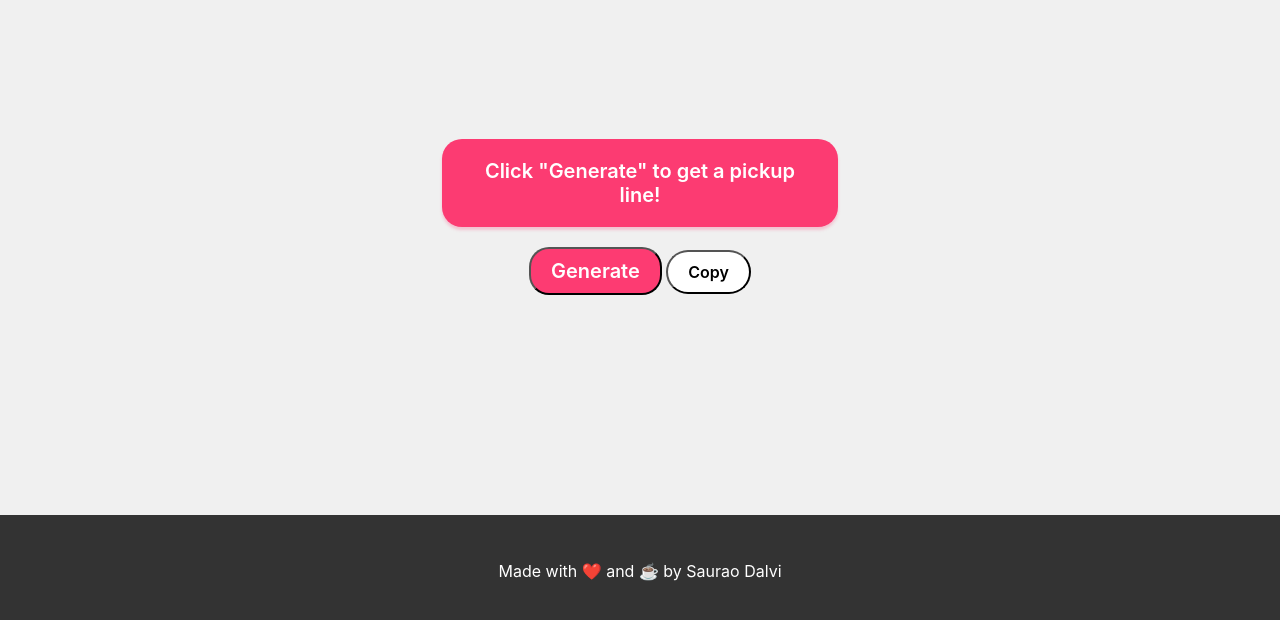
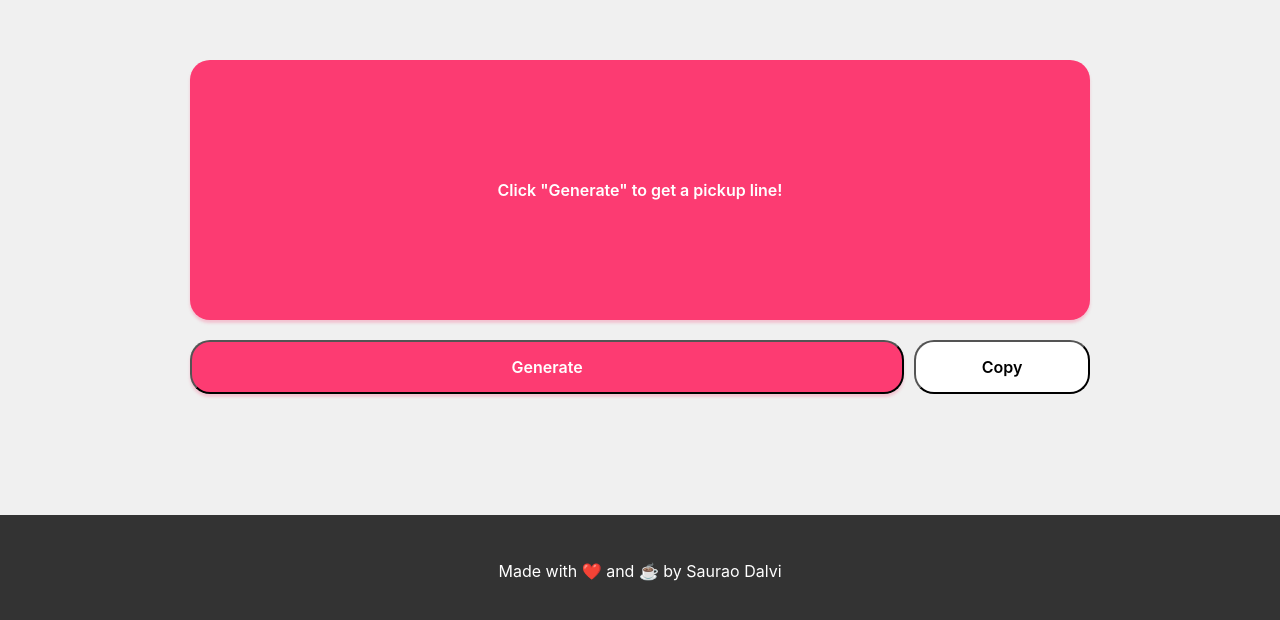
Before and after one commit to sauraodalvi/Pickuplines, a plain HTML site: page index.html in a window 1280 px wide. Shown: the part 173-793 px from the top of the page. Drawn offline with Linux system fonts and the light colour scheme; no server answers.

Commit message:
Update styles.css
V2

```diff
--- a/styles.css
+++ b/styles.css
@@ -9,10 +9,11 @@ body, html {
 
 /* Apply responsive styles */
 .container {
-    max-width: 1440px;
-    width: 90%;
-    margin: 0 auto;
     padding: 20px;
+    display: inline-flex;
+    flex-direction: column;
+    justify-content: center;
+    align-items: center;
 }
 
 main {
@@ -23,63 +24,86 @@ main {
     align-items: center;
 }
 
-.pickup-container {
+.pickup-content {
+    display: flex;
+    flex-direction: column;
+    align-items: center;
+    padding: 15px; /* Adjust padding as needed for mobile */
+    background: #FC3B72;
+    box-shadow: 0px 3px 3px 0px rgba(253, 59, 114, 0.25);
+    border-radius: 20px;
     text-align: center;
-    margin-bottom: 20px; /* Add space below .pickup-content */
+    flex-grow: 1; /* Allow the container to expand */
 }
 
 #generate-button {
-    background: #FD3B72;
-    padding: 10px 20px; /* Reduce padding */
+    display: flex;
+    padding: 15px 20px; /* Adjust padding for mobile */
+    width: 100%;
+    justify-content: center;
+    align-items: center;
+    gap: 10px;
     border-radius: 20px;
+    background: linear-gradient(180deg, #FD3B72 0%, #FD3B72 100%);
+    box-shadow: 0px 3px 3px 0px rgba(253, 59, 114, 0.25);
+    max-width: calc(100% - 5px);
     color: white;
-    font-size: 20px; /* Reduce font size */
+    font-size: 16px; /* Reduce font size for mobile */
     font-family: Inter;
     font-weight: 600;
     word-wrap: break-word;
-    cursor: pointer;
+    text-align: center;
 }
 
 footer {
     background: #333;
     color: white;
     text-align: center;
-    padding: 10px 0; /* Adjust padding */
+    padding: 10px 0;
     position: absolute;
     bottom: 0;
     width: 100%;
 }
 
-/* Add styles for the pickup content */
+/* Updated styles for the pickup content */
 .pickup-content {
+    padding: 100px; /* Adjust padding for mobile */
+    flex-grow: 1;
     background: #FC3B72;
-    padding: 20px; /* Reduce padding */
+    box-shadow: 0px 3px 3px 0px rgba(253, 59, 114, 0.25);
     border-radius: 20px;
-    box-shadow: 0px 3px 3px rgba(253, 59, 114, 0.25);
-    display: flex;
-    flex-direction: column;
-    justify-content: center; /* Center vertically */
-    align-items: center; /* Center horizontally */
-    gap: 20px;
+    text-align: center;
 }
 
 #pickup-line {
-    max-width: calc(100% - 40px); /* Adjust the width with horizontal padding */
+    width: 700px;
     color: white;
-    font-size: 20px; /* Reduce font size */
+    font-size: 16px; /* Reduce font size for mobile */
     font-family: Inter;
     font-weight: 600;
     word-wrap: break-word;
-    text-align: center; /* Center-align text */
+    text-align: center;
+    margin-bottom: 20px; /* Adjust margin for mobile */
+    margin-top: 20px; /* Adjust margin for mobile */
+}
+
+/* Updated styles for the button container */
+.button-container {
+    display: flex;
+    flex-direction: row;
+    gap: 10px; /* Adjust gap for mobile */
+    justify-content: center;
 }
 
 #copy-button {
     background: white;
-    padding: 10px 20px; /* Reduce padding */
-    border-radius: 1000px;
+    border-radius: 20px;
     color: black;
-    font-size: 16px; /* Reduce font size */
+    font-size: 16px;
     font-family: Inter;
     font-weight: 600;
     word-wrap: break-word;
+    width: 220px; /* Set a fixed width for the copy button */
+    text-align: center; /* Center-align text */
+    box-sizing: border-box; /* Include padding in the button's width */
 }
```
